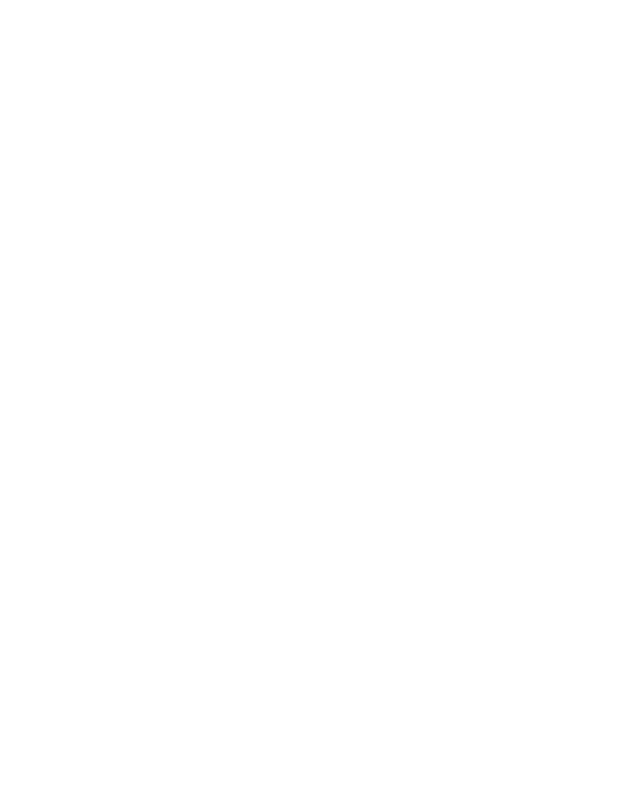
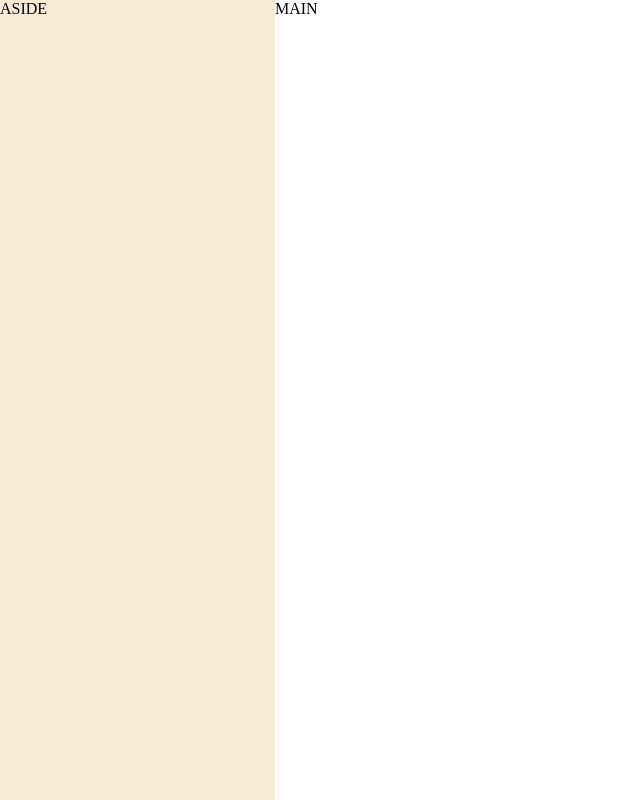
Before and after one commit to KsenijaCode/eduhouse, a plain HTML site: page index.html in a window 1280 px wide. Shown: the whole page, without its empty margins (0-640 px from the left). Drawn offline with Linux system fonts and the light colour scheme.

Commit message:
Basic layout

```diff
--- /dev/null
+++ b/css/main.css
@@ -0,0 +1,19 @@
+* {
+    box-sizing: border-box;
+}
+
+body {
+    display: grid;
+    grid-template-columns: 275px 1fr;
+    margin: 0;
+    min-height: 100vh;
+}
+
+aside {
+    background-color: antiquewhite;
+}
+
+main {
+    background-color: rgb(255, 255, 255);
+
+}
--- a/index.html
+++ b/index.html
@@ -4,8 +4,18 @@
     <meta charset="UTF-8">
     <meta name="viewport" content="width=device-width, initial-scale=1.0">
     <title>Document</title>
+    <link rel="stylesheet" href="./css/main.css">
+
 </head>
+
 <body>
+    <aside>
+        ASIDE
+    </aside>
+
+    <main>
+        MAIN
+    </main>
 
 </body>
 </html>
```
Also changed, not shown: ce6f39306140496f3fb1c102ea101b96.png (deleted), images/ce6f39306140496f3fb1c102ea101b96.jpg (renamed from ce6f39306140496f3fb1c102ea101b96.jpg), images/good.png (added).
